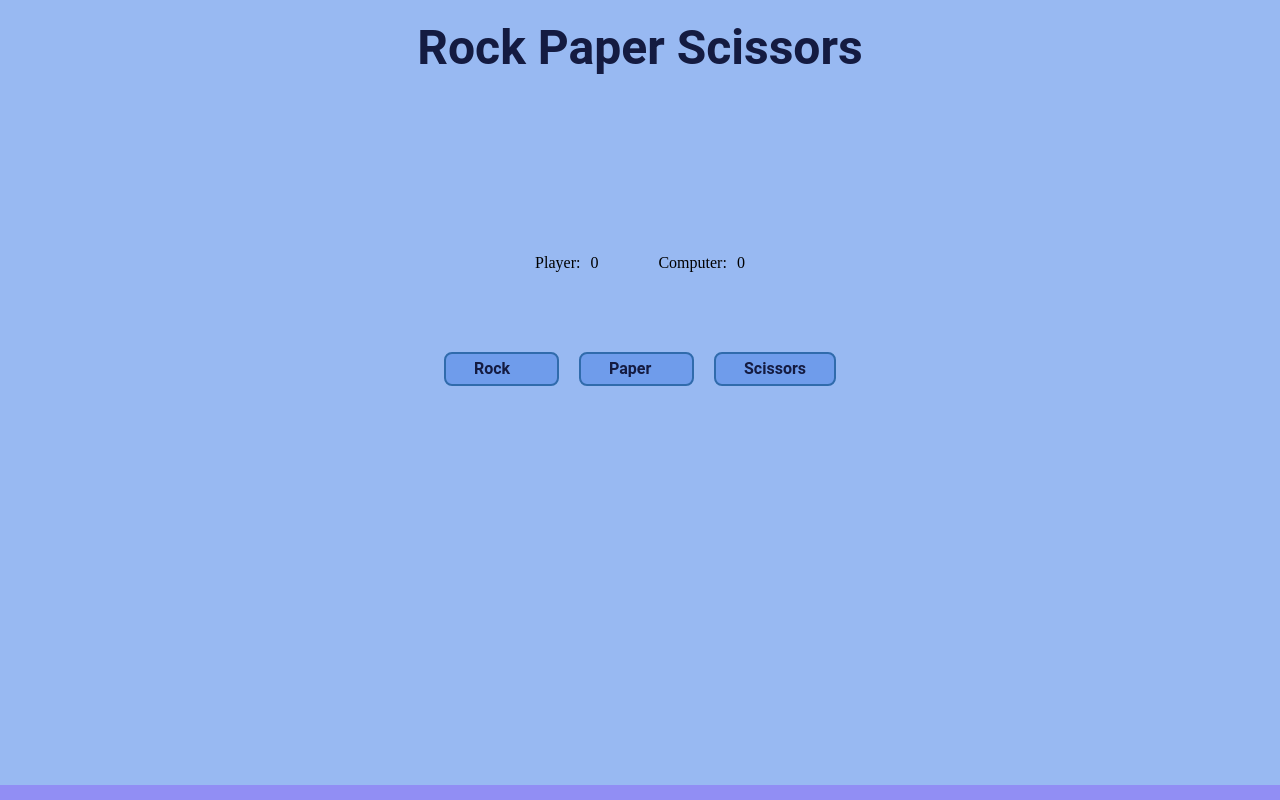
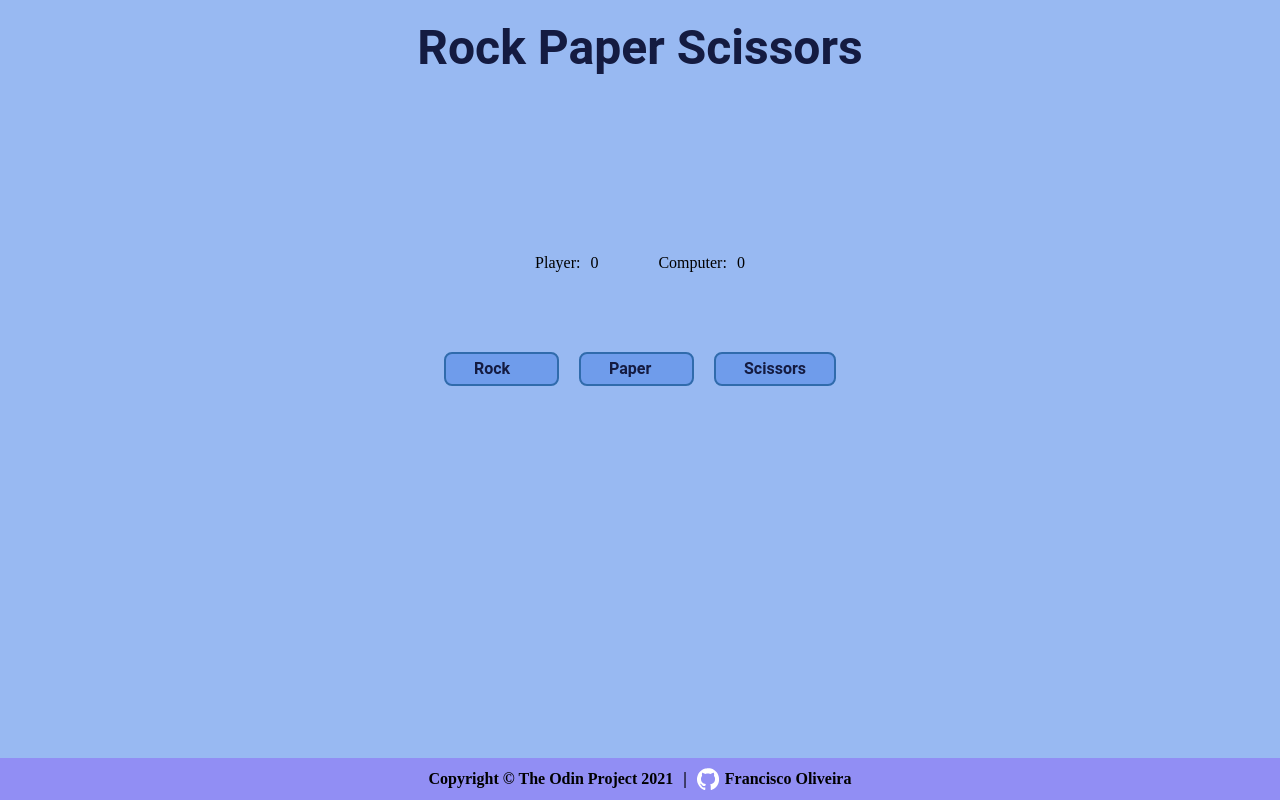
Before and after one commit to chico-oliveira/rock-paper-scissors, a plain HTML site: page index.html in a window 1280 px wide. Drawn offline with Linux system fonts and the light colour scheme.

Commit message:
Add footer content

```diff
--- a/index.html
+++ b/index.html
@@ -39,6 +39,12 @@
         <div class="sticky-footer">
         </div>
         <footer>
+            <p>Copyright © The Odin Project 2021</p>
+            <p>|</p>
+            <a href="https://github.com/chico-oliveira">
+                <img src="images/github.svg" alt="Github logo">
+                <p>Francisco Oliveira</p>
+            </a>
         </footer>
     </div>
 </body>
--- a/styles/reset.css
+++ b/styles/reset.css
@@ -62,6 +62,19 @@ h6 {
   margin: 0;
 }
 
+/* Text-level semantics */
+/* ============================================ */
+
+/**
+ * Remove the gray background on active links in IE 10.
+ */
+
+ a {
+  background-color: transparent;
+  text-decoration: none;
+  color: inherit;
+}
+
 /* Forms */
 /* ============================================ */
 
--- a/styles/stylesheet.css
+++ b/styles/stylesheet.css
@@ -131,6 +131,25 @@ main button {
 */
 
 footer {
-  min-height: 15px;
+  padding: 10px;
   background-color: var(--footer-theme);
+  color: var(--cream-white);
+  display: flex;
+  justify-content: center;
+  align-items: center;
+  gap: 10px;
 }
+
+footer img {
+  width: 28px;
+  padding-right: 6px;
+}
+
+footer a {
+  display: flex;
+  align-items: center;
+}
+
+footer p {
+  font-weight: 700;
+}
```
Also changed, not shown: images/github.svg (added).
